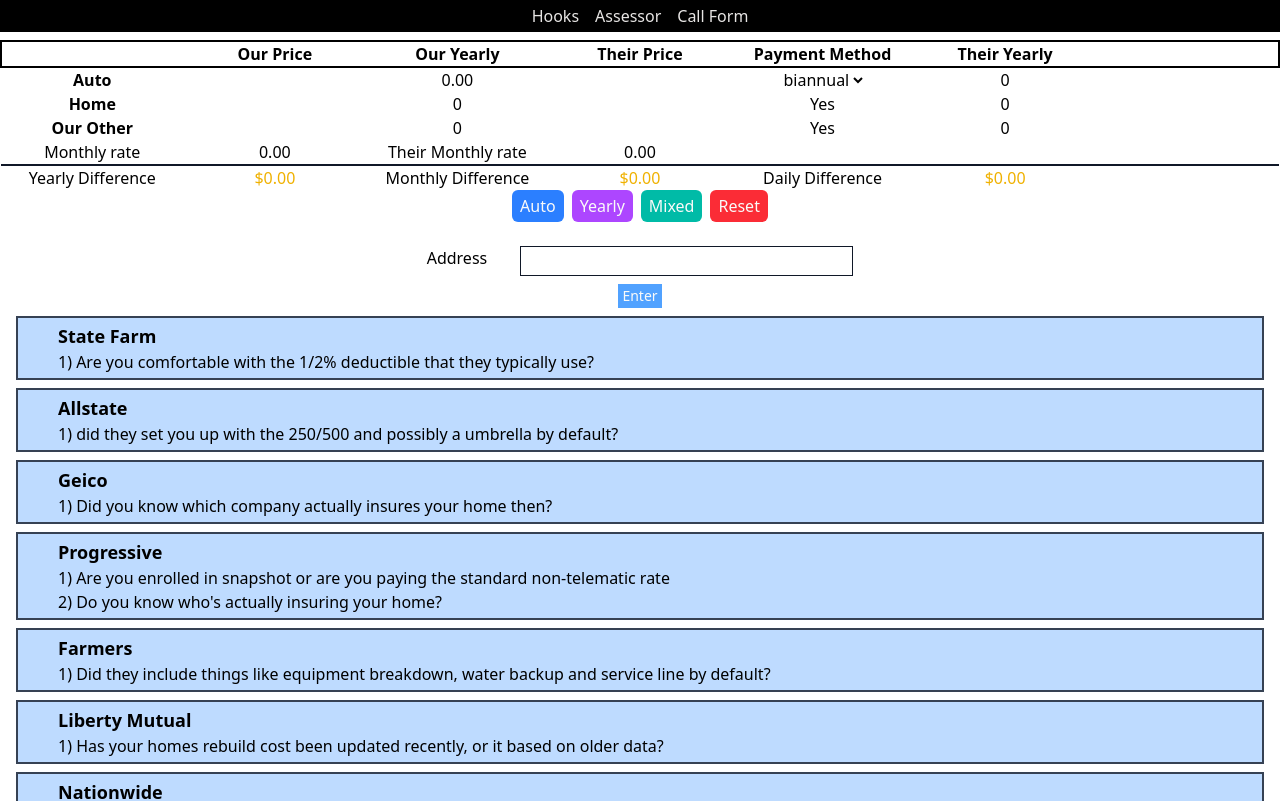
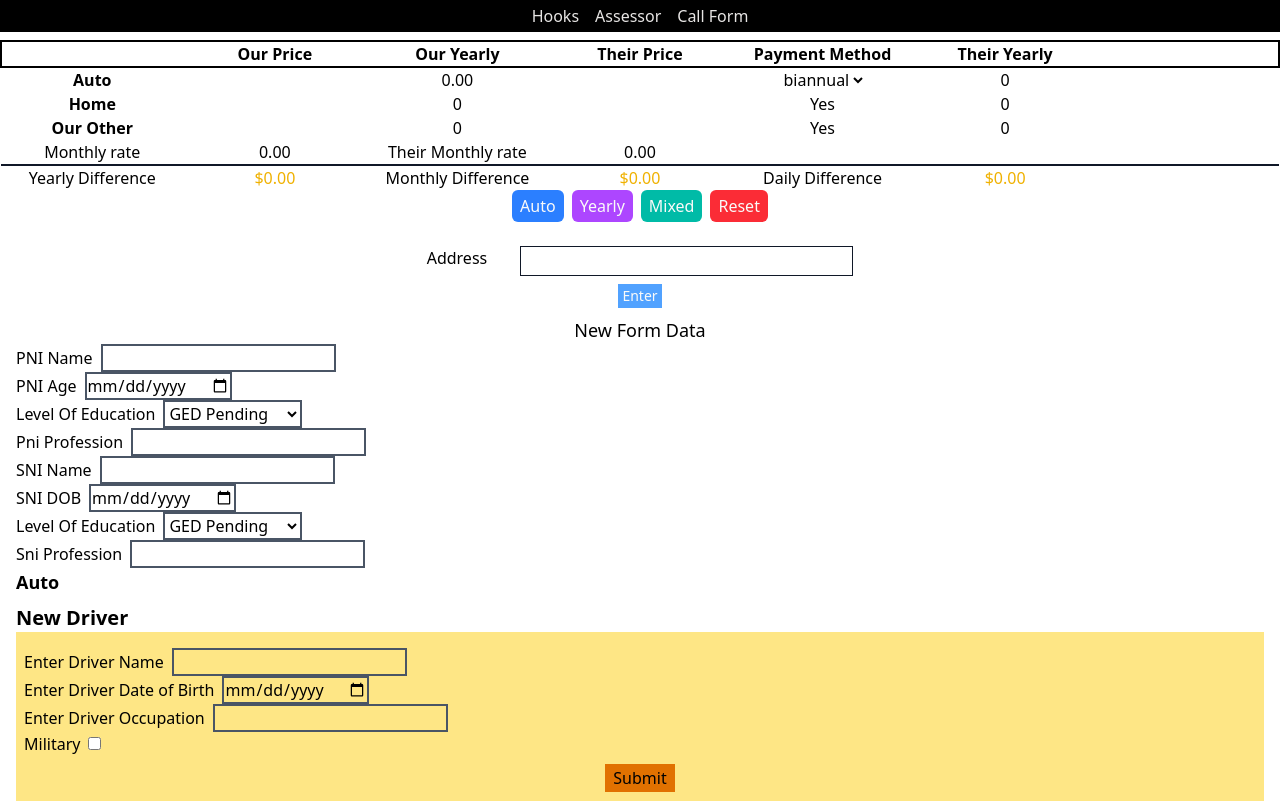
Before and after one commit to Jpatrick6420/propertyandcasualtywebsite, a React (Vite) app: page / in a window 1280 px wide. Shown: the top 801 px of the page. Built offline with nearby package versions, Linux system fonts and the light colour scheme.

Commit message:
added border to inputs

```diff
--- a/src/App.jsx
+++ b/src/App.jsx
@@ -9,7 +9,7 @@
 import CallForm from "./features/CallForm.jsx";
 
 function App() {
-  const [currentPage, setCurrentPage] = useState("hooks");
+  const [currentPage, setCurrentPage] = useState("2");
   // const [currentInfo, setCurrentInfo] = useState({
   //   name: "",
   //   phoneNumber: "",
--- a/src/features/CallForm.jsx
+++ b/src/features/CallForm.jsx
@@ -67,7 +67,7 @@
           <label>PNI Name</label>
           <input
             type="text"
-            className="ml-2"
+            className="ml-2 border-2 border-gray-600"
             value={currentData.pni}
             onChange={(e) => handlePniAndSniDetails(e, "pni")}
           />
@@ -75,7 +75,7 @@
         <div>
           <label>PNI Age</label>
           <input
-            className="ml-2"
+            className="ml-2 border-2 border-gray-600"
             type="date"
             value={currentData.pniDob}
             onChange={(e) => handlePniAndSniDetails(e, "pniDob")}
@@ -97,7 +97,7 @@
         <div>
           <label>Pni Profession</label>
           <input
-            className="ml-2"
+            className="ml-2 border-2 border-gray-600"
             type="text"
             value={currentData.pniProfession}
             onChange={(e) => handlePniAndSniDetails(e, "pniProfession")}
@@ -106,7 +106,7 @@
         <div>
           <label>SNI Name</label>
           <input
-            className="ml-2"
+            className="ml-2 border-2 border-gray-600"
             type="text"
             value={currentData.sni}
             onChange={(e) => handlePniAndSniDetails(e, "sni")}
@@ -115,7 +115,7 @@
         <div>
           <label>SNI DOB</label>
           <input
-            className="ml-2"
+            className="ml-2 border-2 border-gray-600"
             type="date"
             value={currentData.sniDob}
             onChange={(e) => handlePniAndSniDetails(e, "sniDob")}
@@ -138,7 +138,7 @@
         <div>
           <label>Sni Profession</label>
           <input
-            className="ml-2"
+            className="ml-2 border-2 border-gray-600"
             type="text"
             value={currentData.sniProfession}
             onChange={(e) => handlePniAndSniDetails(e, "sniProfession")}
```
